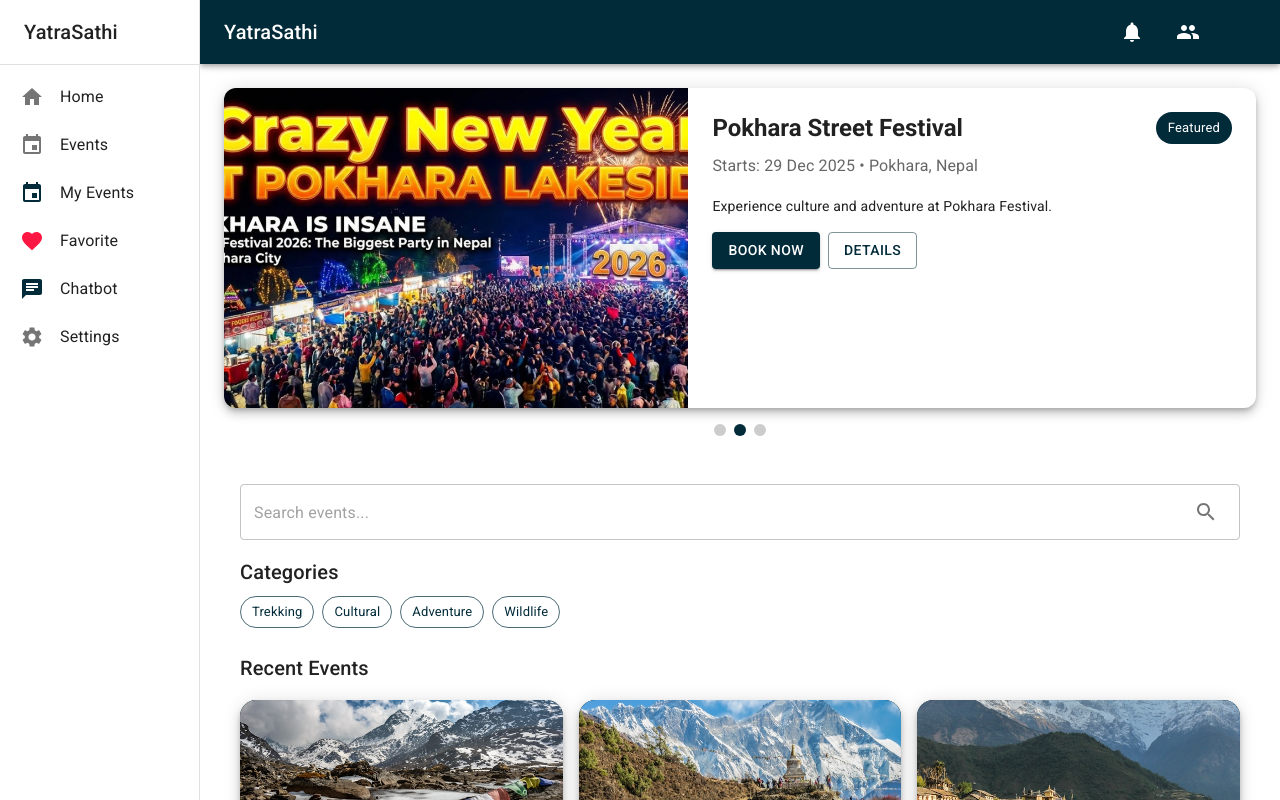
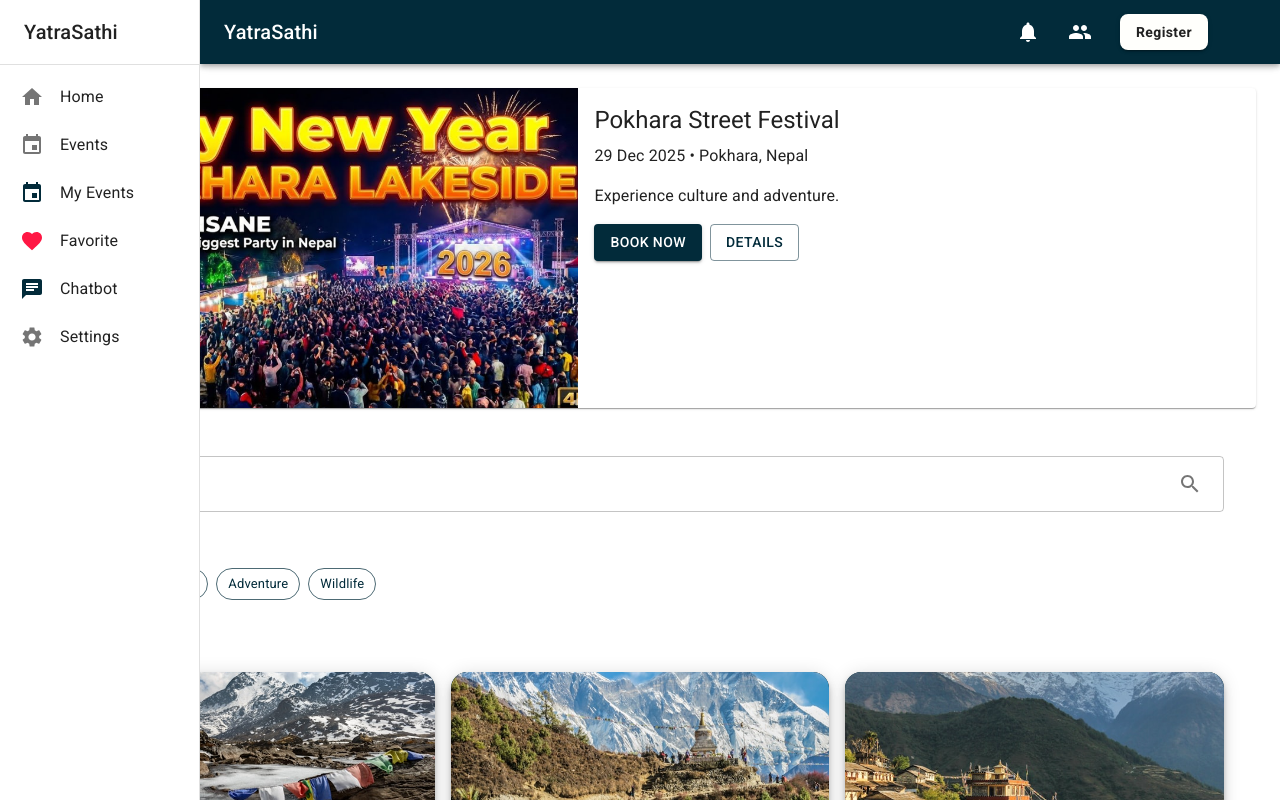
Before and after one commit to YatruSathi/-yartusathi-frontend, a React (Vite) app: page /home in a window 1280 px wide. Shown: the top 800 px of the page. Built offline with nearby package versions, Linux system fonts and the light colour scheme.

Commit message:
Try to manage home page and login page combine togeather

```diff
--- a/src/layout/dashboard.tsx
+++ b/src/layout/dashboard.tsx
@@ -17,11 +17,10 @@ import {
   CardContent,
   CardMedia,
   Button,
-  Stack,
-  Chip,
   Dialog,
   DialogContent,
 } from '@mui/material';
+
 import HomeIcon from '@mui/icons-material/Home';
 import MenuIcon from '@mui/icons-material/Menu';
 import PeopleIcon from '@mui/icons-material/People';
@@ -30,21 +29,25 @@ import FavoriteIcon from '@mui/icons-material/Favorite';
 import NotificationsIcon from '@mui/icons-material/Notifications';
 import ChatIcon from '@mui/icons-material/Chat';
 import SettingsIcon from '@mui/icons-material/Settings';
+
 import { Outlet, useNavigate, useLocation } from 'react-router';
 import { appConfig } from '../app-config';
+
 import music from '../assets/imgs/music.jpg';
 import everest from '../assets/imgs/Everest.jpg';
 import pokhara from '../assets/imgs/Pokhare_street_festival.png';
+
 import Footer from './footer';
 import RegisterForm from '../pages/events/register-form';
 
-const drawerWidth = 60; // Icon-only width
-const expandedDrawerWidth = 200; // Width when hovered
+const drawerWidth = 60;
+const expandedDrawerWidth = 200;
 
 export const Dashboard: React.FC = () => {
-  const [mobileOpen, setMobileOpen] = React.useState(false);
-  const [hovered, setHovered] = React.useState(false);
+  const [mobileOpen, setMobileOpen] = useState(false);
+  const [hovered, setHovered] = useState(false);
   const [openRegisterDialog, setOpenRegisterDialog] = useState(false);
+
   const navigate = useNavigate();
   const location = useLocation();
 
@@ -58,8 +61,8 @@ export const Dashboard: React.FC = () => {
       onMouseLeave={() => setHovered(false)}
       style={{
         height: '100%',
+        width: hovered ? expandedDrawerWidth : drawerWidth,
         transition: 'width 0.2s',
-        width: hovered ? expandedDrawerWidth : drawerWidth,
         overflowX: 'hidden',
       }}
     >
@@ -67,16 +70,14 @@ export const Dashboard: React.FC = () => {
         <Typography
           variant="h6"
           noWrap
-          sx={{
-            opacity: hovered ? 1 : 0,
-            transition: 'opacity 0.2s',
-            whiteSpace: 'nowrap',
-          }}
+          sx={{ opacity: hovered ? 1 : 0, transition: 'opacity 0.2s' }}
         >
           {appConfig.appName}
         </Typography>
       </Toolbar>
+
       <Divider />
+
       <List>
         {[
           { text: 'Home', icon: <HomeIcon />, path: '/home' },
@@ -106,11 +107,7 @@ export const Dashboard: React.FC = () => {
               </ListItemIcon>
               <ListItemText
                 primary={item.text}
-                sx={{
-                  opacity: hovered ? 1 : 0,
-                  transition: 'opacity 0.2s',
-                  whiteSpace: 'nowrap',
-                }}
+                sx={{ opacity: hovered ? 1 : 0, transition: 'opacity 0.2s' }}
               />
             </ListItemButton>
           </ListItem>
@@ -122,6 +119,8 @@ export const Dashboard: React.FC = () => {
   return (
     <Box sx={{ display: 'flex', flexDirection: 'column', minHeight: '100vh' }}>
       <CssBaseline />
+
+      {/* ================= AppBar ================= */}
       <AppBar
         position="fixed"
         sx={{
@@ -134,103 +133,91 @@ export const Dashboard: React.FC = () => {
           <Box sx={{ display: 'flex', alignItems: 'center' }}>
             <IconButton
               color="inherit"
-              aria-label="open drawer"
               edge="start"
               onClick={handleDrawerToggle}
               sx={{ mr: 2, display: { sm: 'none' } }}
             >
               <MenuIcon />
             </IconButton>
-            <Typography variant="h6" noWrap component="div">
+            <Typography variant="h6" noWrap>
               {appConfig.appName}
             </Typography>
           </Box>
-          <Box sx={{ display: 'flex', gap: 2, pr: 6 }}>
-            <IconButton
-              color="inherit"
-              onClick={() => navigate('/notification')}
-              aria-label="notifications"
-            >
+
+          {/* ===== Right Corner Actions ===== */}
+          <Box sx={{ display: 'flex', alignItems: 'center', gap: 1.5, pr: 6 }}>
+            <IconButton color="inherit" onClick={() => navigate('/notification')}>
               <NotificationsIcon />
             </IconButton>
-            <IconButton
-              color="inherit"
-              onClick={() => navigate('/user-profile')}
-              aria-label="profile"
-            >
+
+            <IconButton color="inherit" onClick={() => navigate('/user-profile')}>
               <PeopleIcon />
             </IconButton>
+
+            {/* Register button AFTER profile */}
+            <Button
+              variant="contained"
+              color="secondary"
+              onClick={() => navigate('/login')}
+              sx={{
+                textTransform: 'none',
+                fontWeight: 600,
+                borderRadius: 2,
+                ml: 1,
+              }}
+            >
+              Register
+            </Button>
           </Box>
         </Toolbar>
       </AppBar>
+
+      {/* ================= Layout ================= */}
       <Box sx={{ display: 'flex', flex: 1 }}>
-        <Box
-          component="nav"
-          sx={{ width: { sm: hovered ? expandedDrawerWidth : drawerWidth }, flexShrink: { sm: 0 } }}
-        >
         <Drawer
-            variant="temporary"
-            open={mobileOpen}
-            onClose={handleDrawerToggle}
-            ModalProps={{ keepMounted: true }}
+          variant="permanent"
+          open
           sx={{
-              display: { xs: 'block', sm: 'none' },
             '& .MuiDrawer-paper': {
-                boxSizing: 'border-box',
-                width: drawerWidth,
+              width: hovered ? expandedDrawerWidth : drawerWidth,
+              transition: 'width 0.2s',
+              overflowX: 'hidden',
             },
           }}
         >
           {drawer}
         </Drawer>
-          <Drawer
-            variant="permanent"
-            sx={{
-              display: { xs: 'none', sm: 'block' },
-              '& .MuiDrawer-paper': {
-                boxSizing: 'border-box',
-                width: hovered ? expandedDrawerWidth : drawerWidth,
-                transition: 'width 0.2s',
-                overflowX: 'hidden',
-              },
-            }}
-            open
-          >
-            {drawer}
-          </Drawer>
-        </Box>
-        <Box
-          component="main"
-          sx={{
-            flexGrow: 1,
-            p: 3,
-            width: { sm: `calc(100% - ${hovered ? expandedDrawerWidth : drawerWidth}px)` },
-            transition: 'width 0.2s',
-          }}
-        >
+
+        <Box component="main" sx={{ flexGrow: 1, p: 3 }}>
           <Toolbar />
-          {/* Featured events carousel only shows on home page */}
+
           {location.pathname === '/home' && (
             <CarouselFeature onOpenRegister={() => setOpenRegisterDialog(true)} />
           )}
+
           <Outlet />
+
           <RegisterDialog open={openRegisterDialog} onClose={() => setOpenRegisterDialog(false)} />
         </Box>
       </Box>
+
       <Footer />
     </Box>
   );
 };
 
+/* ================= Carousel ================= */
+
 const CarouselFeature: React.FC<{ onOpenRegister: () => void }> = ({ onOpenRegister }) => {
   const navigate = useNavigate();
+
   const featuredEvents = [
     {
       id: '123',
       title: 'Everest Base Camp Trek',
       date: '3 Jan 2026',
       location: 'Pokhara, Nepal',
-      desc: 'Join the most iconic trek this season. Limited spots available.',
+      desc: 'Join the most iconic trek this season.',
       image: everest,
     },
     {
@@ -238,7 +225,7 @@ const CarouselFeature: React.FC<{ onOpenRegister: () => void }> = ({ onOpenRegis
       title: 'Pokhara Street Festival',
       date: '29 Dec 2025',
       location: 'Pokhara, Nepal',
-      desc: 'Experience culture and adventure at Pokhara Festival.',
+      desc: 'Experience culture and adventure.',
       image: pokhara,
     },
     {
@@ -246,61 +233,34 @@ const CarouselFeature: React.FC<{ onOpenRegister: () => void }> = ({ onOpenRegis
       title: 'Music Concert',
       date: '20 Mar 2026',
       location: 'Kathmandu, Nepal',
-      desc: 'Experience the soul of Nepal live with Nepathya in Kathmandu.',
+      desc: 'Nepathya live in Kathmandu.',
       image: music,
     },
   ];
 
-  const maxItems = Math.min(featuredEvents.length, 3);
   const [index, setIndex] = useState(0);
 
   useEffect(() => {
-    const timer = setInterval(() => setIndex(i => (i + 1) % maxItems), 5000);
+    const timer = setInterval(() => {
+      setIndex(i => (i + 1) % featuredEvents.length);
+    }, 5000);
     return () => clearInterval(timer);
-  }, [maxItems]);
-
-  const goToSlide = (slideIndex: number) => setIndex(slideIndex);
+  });
 
   const item = featuredEvents[index];
 
   return (
-    <Box sx={{ mb: 3, position: 'relative', width: '100%' }}>
-      <Card
-        sx={{
-          display: 'flex',
-          borderRadius: 3,
-          overflow: 'hidden',
-          height: { xs: 220, sm: 320 },
-          boxShadow: 6,
-          transition: 'transform 0.2s, box-shadow 0.2s',
-          '&:hover': {
-            boxShadow: 10,
-            transform: 'translateY(-4px)',
-          },
-        }}
-      >
-        <CardMedia
-          component="img"
-          image={item.image}
-          alt={item.title}
-          sx={{ width: { xs: '40%', sm: '45%' }, height: '100%', objectFit: 'cover' }}
-        />
-        <Box sx={{ display: 'flex', flexDirection: 'column', flex: 1 }}>
-          <CardContent sx={{ p: { xs: 2, sm: 3 } }}>
-            <Stack direction="row" justifyContent="space-between" alignItems="center">
-              <Typography component="div" variant="h5" sx={{ fontWeight: 800 }}>
-                {item.title}
+    <Card sx={{ mb: 3, display: 'flex', height: 320 }}>
+      <CardMedia component="img" image={item.image} sx={{ width: '45%' }} />
+      <CardContent>
+        <Typography variant="h5">{item.title}</Typography>
+        <Typography sx={{ mt: 1 }}>
+          {item.date} • {item.location}
         </Typography>
-              <Chip label="Featured" color="primary" />
-            </Stack>
-            <Typography variant="subtitle1" color="text.secondary" component="div" sx={{ mt: 1 }}>
-              Starts: {item.date} • {item.location}
-            </Typography>
-            <Typography variant="body2" sx={{ mt: 2 }}>
-              {item.desc}
-            </Typography>
+        <Typography sx={{ mt: 2 }}>{item.desc}</Typography>
+
         <Box sx={{ mt: 2 }}>
-              <Button variant="contained" color="primary" sx={{ mr: 1 }} onClick={onOpenRegister}>
+          <Button variant="contained" sx={{ mr: 1 }} onClick={onOpenRegister}>
             Book Now
           </Button>
           <Button variant="outlined" onClick={() => navigate(`/events/${item.id}`)}>
@@ -308,40 +268,11 @@ const CarouselFeature: React.FC<{ onOpenRegister: () => void }> = ({ onOpenRegis
           </Button>
         </Box>
       </CardContent>
-        </Box>
     </Card>
-
-      {/* Dot indicators at bottom center */}
-      <Box
-        sx={{
-          display: 'flex',
-          justifyContent: 'center',
-          gap: 1,
-          mt: 2,
-        }}
-      >
-        {featuredEvents.slice(0, maxItems).map((_, dotIndex) => (
-          <Box
-            key={dotIndex}
-            onClick={() => goToSlide(dotIndex)}
-            sx={{
-              width: 12,
-              height: 12,
-              borderRadius: '50%',
-              bgcolor: index === dotIndex ? 'primary.main' : '#ccc',
-              cursor: 'pointer',
-              transition: 'all 0.3s ease',
-              '&:hover': {
-                bgcolor: index === dotIndex ? 'primary.main' : '#999',
-                transform: 'scale(1.1)',
-              },
-            }}
-          />
-        ))}
-      </Box>
-    </Box>
   );
 };
+
+/* ================= Register Dialog ================= */
 
 const RegisterDialog: React.FC<{ open: boolean; onClose: () => void }> = ({ open, onClose }) => {
   return (
--- a/src/routes.tsx
+++ b/src/routes.tsx
@@ -15,12 +15,16 @@ import SettingsPage from './pages/setting/setting';
 const router = createBrowserRouter([
   {
     path: '/',
-    element: <Login />,
+    element: <Dashboard />,
   },
   {
     path: '/',
     element: <Dashboard />, // Parent route with sidebar and app bar
     children: [
+      {
+        path: 'login',
+        element: <Login />,
+      },
       {
         path: 'home',
         element: <Home />,
```
Lines whose indentation alone changed are shown as unchanged.
